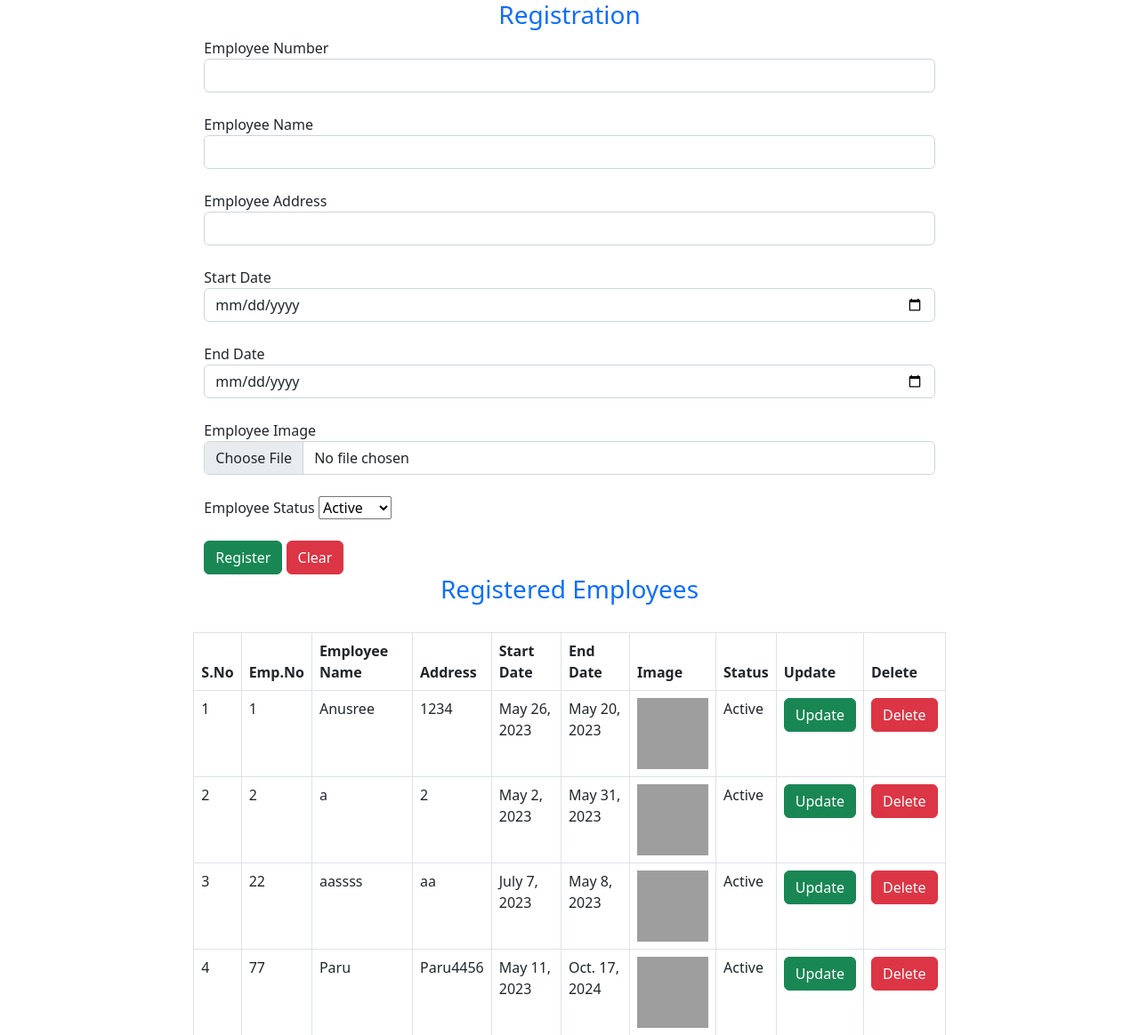
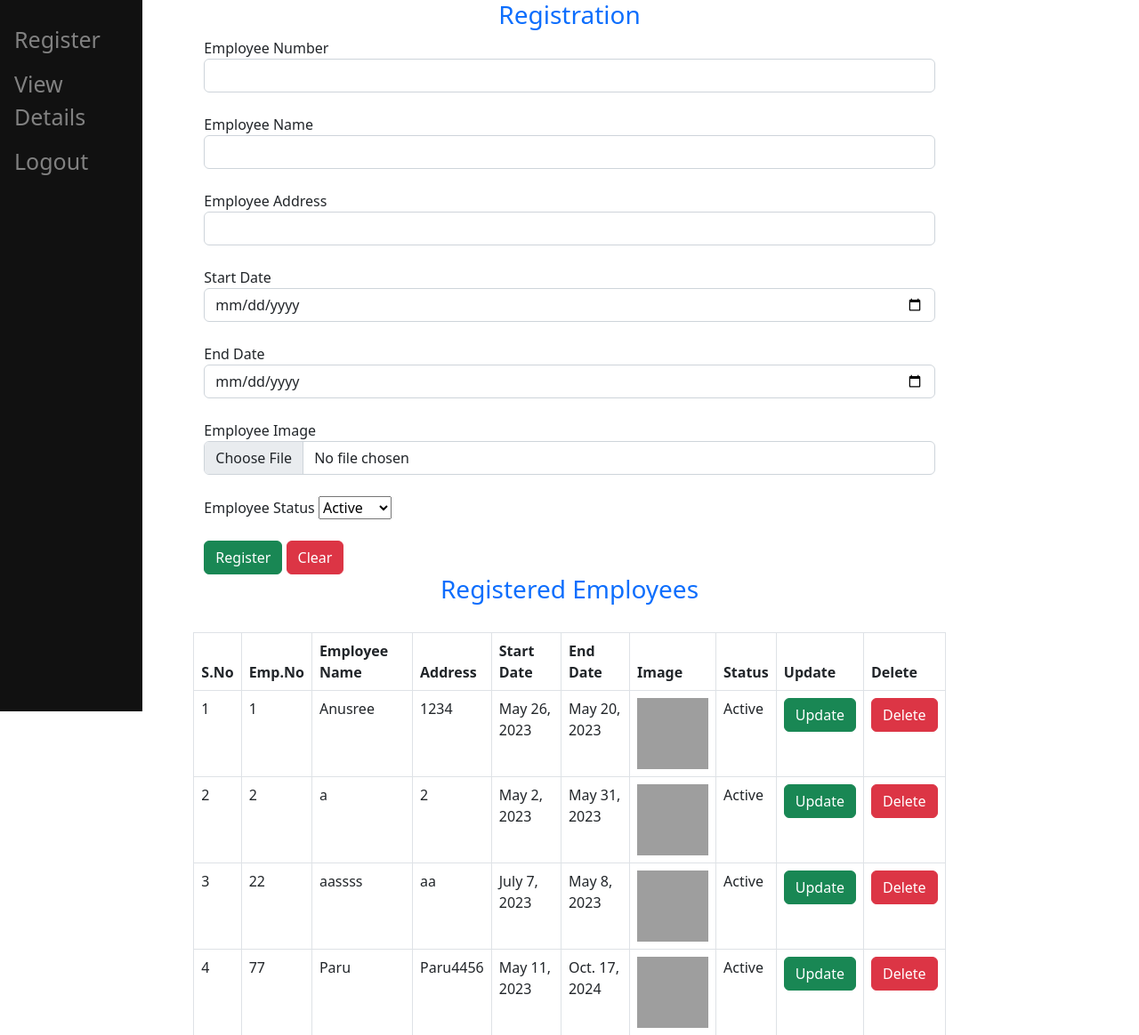
Before and after one commit to ArathiSajeevan/EmployeeCRM-Django, a Django app: page /emp/home in a window 1280 px wide. Shown: the top 1164 px of the page at 89% size. Run offline with Django 4.2, Linux system fonts and the light colour scheme; a user stored in the database is signed in; data comes from the database, SQL or seed files in the repository; both versions use the stored data as it was after the commit; some libraries are stand-ins or nearby versions; grey boxes are pictures that could not be loaded.

Commit message:
added sidebar menu in home page

```diff
--- a/Account/templates/registration/login.html
+++ b/Account/templates/registration/login.html
@@ -5,6 +5,7 @@
   <meta http-equiv="X-UA-Compatible" content="IE=edge">
   <meta name="viewport" content="width=device-width, initial-scale=1.0">
   <title>Document</title>
+
 </head>
 <body>
   <link rel="stylesheet" href="https://cdn.jsdelivr.net/npm/bootstrap@5.2.3/dist/css/bootstrap.min.css">
@@ -45,5 +46,6 @@
     </div>
       <div class="col-md-4"></div>
   </div>
+
 </body>
 </html>
--- a/Employee/templates/home.html
+++ b/Employee/templates/home.html
@@ -9,6 +9,31 @@
     {% load static %}
     <link rel="stylesheet" href="{% static 'bootstrap\css\bootstrap-grid.min.css' %}">
     <link rel="stylesheet" href="https://cdn.jsdelivr.net/npm/bootstrap@5.2.3/dist/css/bootstrap.min.css">
+
+    <style type="text/css">
+        .sidenav{
+            height: 100%;
+            width: 160px;
+            position: fixed;
+            z-index: 1;
+            top: 0;
+            left: 0;
+            background-color: #111;
+            overflow-x: hidden;
+            padding-top: 20px;
+
+        }
+        .sidenav a{
+            padding: 6px 8px 6px 16px;
+            text-decoration: none;
+            font-size: 25px;
+            color: #818181;
+            display: block;
+        }
+        .sidenav a:hover{
+            color: #f1f1f1;
+        }
+    </style>
 
 </head>
 <body>
@@ -96,6 +121,12 @@
     <div class="col-md-2"></div>
 </div>
 
+<div class="sidenav">
+    <a href="/home">Register</a>
+    <a href="/view">View Details</a>
+    <a href="/logout">Logout</a>
+
+</div>
 
 </body>
 </html>
```
Also changed, not shown: db.sqlite3.
